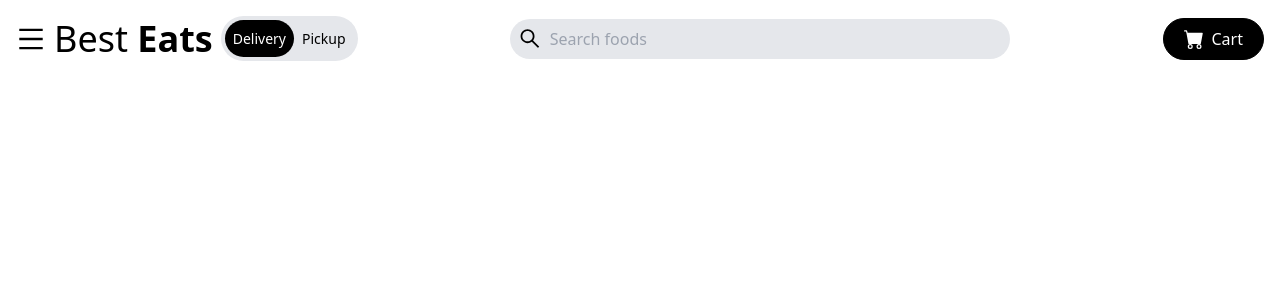
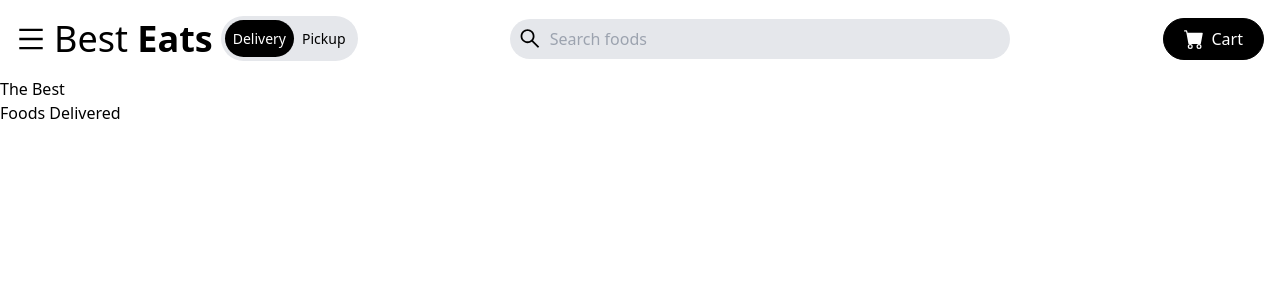
Before and after one commit to nethuh/Food_App, a React (Create React App) app: page / in a window 1280 px wide. Shown: the top 300 px of the page. Built offline with nearby package versions, Linux system fonts and the light colour scheme; the HTML template or start-up script is replaced by a standard one.

Commit message:
hero section added

```diff
--- a/src/App.js
+++ b/src/App.js
@@ -1,10 +1,12 @@
 import React from "react";
 import Navbar from "./components/Navbar";
+import Hero from "./components/Hero";
 
 function App() {
     return (
         <div>
             <Navbar/>
+            <Hero/>
         </div>
     );
 }
--- /dev/null
+++ b/src/components/Hero.jsx
@@ -0,0 +1,17 @@
+import React from "react";
+
+const Hero = () => {
+    return (
+        <div>
+<div>
+{/*    Overlay  */}
+    <div>
+        <h1>The <span>Best</span></h1>
+        <h1>Foods <span>Delivered</span></h1>
+    </div>
+</div>
+        </div>
+    );
+};
+
+export default Hero;
```
